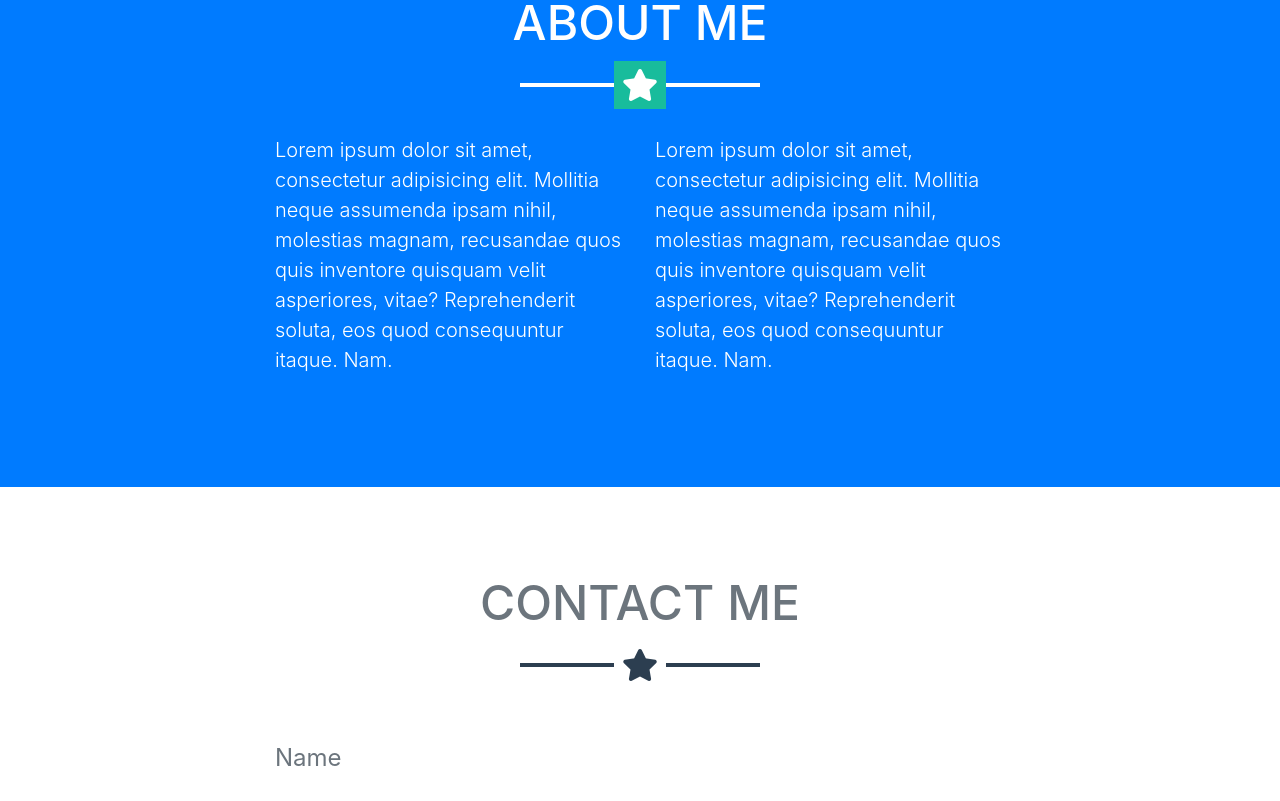
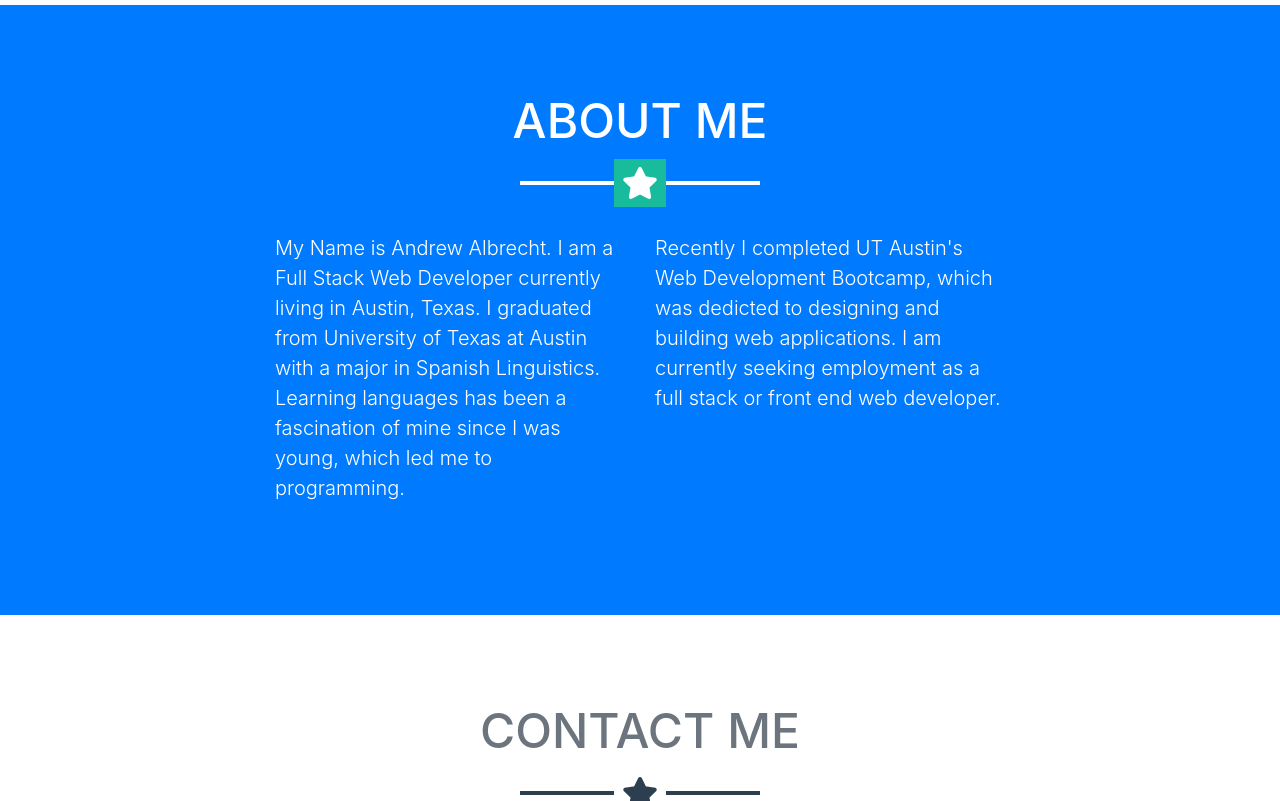
Before and after one commit to aalbrecht17235/updated-portfolio, a website with bundled scripts: page index.html in a window 1280 px wide. Shown: the part 1668-2469 px from the top of the page. Built offline with nearby package versions, Linux system fonts and the light colour scheme.

Commit message:
about me update

```diff
--- a/index.html
+++ b/index.html
@@ -56,7 +56,7 @@
     <!-- Header -->
     <header class="masthead bg-primary text-white text-center">
       <div class="container">
-        <img id="mainPhoto" class="img-fluid mb-5 d-block mx-auto" src="http://www.protrip.info/assets/images/TeamPics/Andrew.jpg" alt="">
+        <img id="mainPhoto" class="img-fluid mb-5 d-block mx-auto" src="img/portfolio/profilepic.jpg" alt="profile">
         <h1 class="text-uppercase mb-0">Andrew Albrecht</h1>
         <hr class="star-light">
         <h2 class="font-weight-light mb-0">Full Stack Web Developer</h2>
@@ -153,10 +153,10 @@
         <hr class="star-light mb-5">
         <div class="row">
           <div class="col-lg-4 ml-auto">
-            <p class="lead">Lorem ipsum dolor sit amet, consectetur adipisicing elit. Mollitia neque assumenda ipsam nihil, molestias magnam, recusandae quos quis inventore quisquam velit asperiores, vitae? Reprehenderit soluta, eos quod consequuntur itaque. Nam.</p>
+            <p class="lead">My Name is Andrew Albrecht. I am a Full Stack Web Developer currently living in Austin, Texas. I graduated from University of Texas at Austin with a major in Spanish Linguistics. Learning languages has been a fascination of mine since I was young, which led me to programming.</p>
           </div>
           <div class="col-lg-4 mr-auto">
-            <p class="lead">Lorem ipsum dolor sit amet, consectetur adipisicing elit. Mollitia neque assumenda ipsam nihil, molestias magnam, recusandae quos quis inventore quisquam velit asperiores, vitae? Reprehenderit soluta, eos quod consequuntur itaque. Nam.</p>
+            <p class="lead">Recently I completed UT Austin's Web Development Bootcamp, which was dedicted to designing and building web applications. I am currently seeking employment as a full stack or front end web developer.</p>
           </div>
         </div>
 
```
Also changed, not shown: img/portfolio/profilepic.jpg (added).
